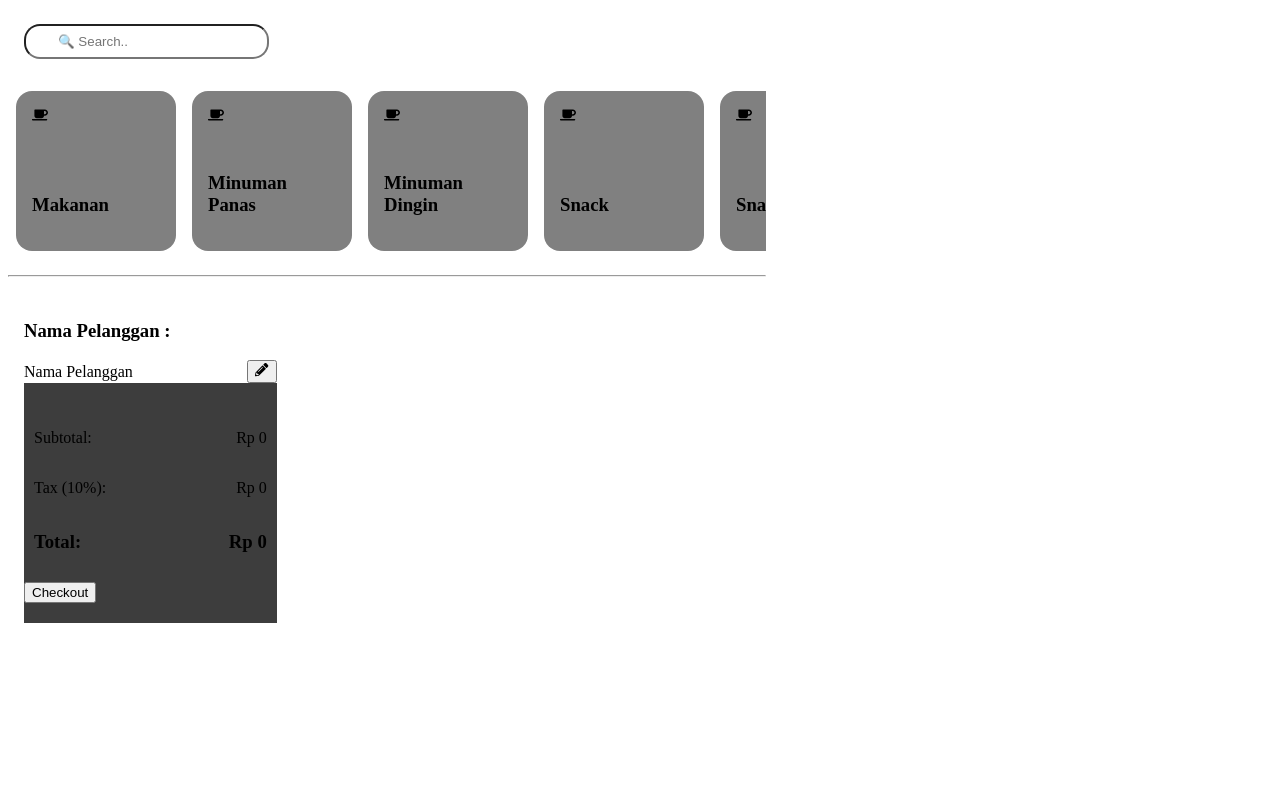
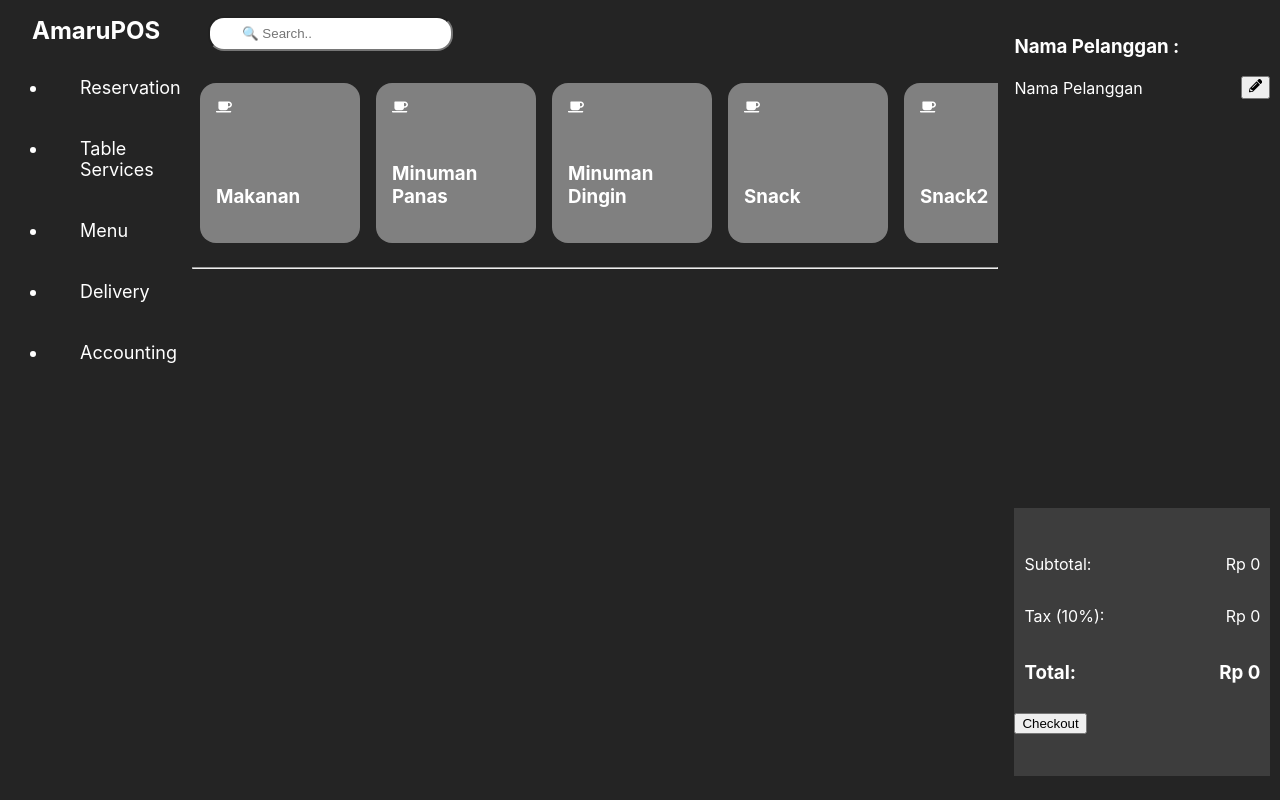
Before and after one commit to amarukael/amaruPOS-vite, a Next.js app: page /menu in a window 1280 px wide. Built offline with nearby package versions, Linux system fonts and the light colour scheme.

Commit message:
`Refactor menu page layout and components`

```diff
--- /dev/null
+++ b/src/components/layout/Layout.tsx
@@ -0,0 +1,18 @@
+import React from 'react';
+import NavSide from '../navside/NavSide';
+import style from './layout.module.css';
+
+interface LayoutProps {
+    children: React.ReactNode;
+}
+
+const Layout: React.FC<LayoutProps> = ({ children }) => {
+    return (
+        <div className={style.layout__container}>
+            <NavSide />
+            <main>{children}</main>
+        </div>
+    );
+};
+
+export default Layout;
--- /dev/null
+++ b/src/components/layout/layout.module.css
@@ -0,0 +1,24 @@
+:root {
+  font-family: Inter, system-ui, Avenir, Helvetica, Arial, sans-serif;
+  --primary-color: #242424;
+}
+
+body {
+  background-color: var(--primary-color);
+  color: #ffffff;
+  margin: 0px !important;
+  padding: 0px !important;
+}
+
+.layout__container {
+  display: flex;
+  flex-direction: row;
+  height: 99vh;
+  width: 100vw;
+  overflow: hidden;
+  margin: 0;
+  padding: 0;
+  -webkit-user-select: none;
+  -ms-user-select: none;
+  user-select: none;
+}
--- /dev/null
+++ b/src/pages/menu/Bill.tsx
@@ -0,0 +1,84 @@
+import React from "react";
+import styles from "./menu.module.css";
+import ItemBill from "@/components/itemsbill/ItemsBill";
+import { FaPencilAlt } from "react-icons/fa";
+
+interface MenuItem {
+    name: string;
+    price: number;
+    count: number;
+    timestamp: number;
+}
+
+interface BillProps {
+    billItems: MenuItem[];
+    total: number;
+    tax: number;
+    customerName: string;
+    onEditCustomerName: () => void;
+}
+
+const Bill: React.FC<BillProps> = ({ billItems, total, tax, customerName, onEditCustomerName }) => {
+    return (
+        <div className={styles.bill__menu}>
+            <div>
+                <h3>Nama Pelanggan :</h3>
+                <div className={styles.customer__name}>
+                    <span>{customerName}</span>
+                    <button onClick={onEditCustomerName}>
+                        <FaPencilAlt />
+                    </button>
+                </div>
+            </div>
+            <div className={styles.order}>
+                {billItems
+                    .sort((a, b) => b.timestamp - a.timestamp)
+                    .map((item, index) => (
+                        <ItemBill
+                            key={index}
+                            nameItem={item.name}
+                            priceItem={item.price}
+                            count={item.count}
+                        />
+                    ))}
+            </div>
+            <div className={styles.totalbill}>
+                <div className={styles.calculate}>
+                    <div className={styles.subtotal}>
+                        <p>Subtotal:</p>
+                        <p>
+                            {total.toLocaleString("id-ID", {
+                                style: "currency",
+                                currency: "IDR",
+                            }).replace(",00", "")}
+                        </p>
+                    </div>
+                    <div className={styles.subtotal}>
+                        <p>Tax (10%):</p>
+                        <p>
+                            {tax.toLocaleString("id-ID", {
+                                style: "currency",
+                                currency: "IDR",
+                            }).replace(",00", "")}
+                        </p>
+                    </div>
+                    <div className={styles.dashed_line}></div>
+                    <div className={styles.subtotal}>
+                        <h3>Total:</h3>
+                        <h3>
+                            {(total + tax).toLocaleString("id-ID", {
+                                style: "currency",
+                                currency: "IDR",
+                            }).replace(",00", "")}
+                        </h3>
+                    </div>
+                </div>
+                <div>
+                    <button>Checkout</button>
+                </div>
+            </div>
+        </div>
+    );
+};
+
+export default Bill;
--- /dev/null
+++ b/src/pages/menu/CategoryList.tsx
@@ -0,0 +1,33 @@
+import React from "react";
+import styles from "./menu.module.css";
+import { FaCoffee } from "react-icons/fa";
+
+interface CategoryListProps {
+    categories: string[];
+    onSelectCategory: (category: string) => void;
+}
+
+const CategoryList: React.FC<CategoryListProps> = ({ categories, onSelectCategory }) => {
+    return (
+        <div className={styles.menu__category}>
+            {categories.map((category, index) => (
+                <div
+                    className={styles.category__item}
+                    key={index}
+                    onClick={() => onSelectCategory(category)}
+                >
+                    <div className={styles.item__content}>
+                        <span className={styles.category__icon}>
+                            <FaCoffee />
+                        </span>
+                        <div>
+                            <h3>{category}</h3>
+                        </div>
+                    </div>
+                </div>
+            ))}
+        </div>
+    );
+};
+
+export default CategoryList;
--- /dev/null
+++ b/src/pages/menu/ItemList.tsx
@@ -0,0 +1,36 @@
+import React from "react";
+import styles from "./menu.module.css";
+import Items from "@/components/items/Items";
+
+interface MenuItem {
+    name: string;
+    price: number;
+    count: number;
+    order: number;
+    timestamp: number;
+}
+
+interface ItemListProps {
+    items: MenuItem[];
+    onIncrement: (index: number) => void;
+    onDecrement: (index: number) => void;
+}
+
+const ItemList: React.FC<ItemListProps> = ({ items, onIncrement, onDecrement }) => {
+    return (
+        <div className={styles.menu__items}>
+            {items.map((item, index) => (
+                <Items
+                    key={index}
+                    nameItem={item.name}
+                    priceItem={item.price}
+                    count={item.count}
+                    incrementCount={() => onIncrement(index)}
+                    decrementCount={() => onDecrement(index)}
+                />
+            ))}
+        </div>
+    );
+};
+
+export default ItemList;
--- a/src/pages/menu/index.tsx
+++ b/src/pages/menu/index.tsx
@@ -1,10 +1,10 @@
 import React, { useState, useEffect } from "react";
 import styles from "./menu.module.css";
-import { FaCoffee, FaPencilAlt } from "react-icons/fa";
 import data from "./data.json";
-import Items from "@/components/items/Items";
-import ItemBill from "@/components/itemsbill/ItemsBill";
-
+import Layout from "@/components/layout/Layout";
+import CategoryList from "./CategoryList";
+import ItemList from "./ItemList";
+import Bill from "./Bill";
 
 interface MenuItem {
     name: string;
@@ -102,111 +102,36 @@ const Menu: React.FC = () => {
             alert("Anda harus memasukkan nama!");
         }
     };
+
     return (
-        <>
+        <Layout>
+            <div className={styles.menu__container}>
                 <div className={styles.menu}>
                     <input
                         className={styles.searchbar}
                         type="text"
                         placeholder="🔍 Search.."
                     />
-                <div className={styles.menu__category}>
-                    {Object.keys(data).map((category, index) => (
-                        <div
-                            className={styles.category__item}
-                            key={index}
-                            onClick={() => setSelectedCategory(category)}
-                        >
-                            <div className={styles.item__content}>
-                                <span className={styles.category__icon}>
-                                    <FaCoffee />
-                                </span>
-                                <div>
-                                    <h3>{category}</h3>
+                    <CategoryList
+                        categories={Object.keys(data)}
+                        onSelectCategory={setSelectedCategory}
+                    />
+                    <hr className={styles.line} />
+                    <ItemList
+                        items={items}
+                        onIncrement={incrementCount}
+                        onDecrement={decrementCount}
+                    />
                 </div>
+                <Bill
+                    billItems={billItems}
+                    total={calculateTotal()}
+                    tax={calculateTax(calculateTotal())}
+                    customerName={name}
+                    onEditCustomerName={handleEditClick}
+                />
             </div>
-                        </div>
-                    ))}
-                </div>
-                <hr className={styles.line} />
-                <div className={styles.menu__items}>
-                    {items.map((item, index) => (
-                        <Items
-                            key={index}
-                            nameItem={item.name}
-                            priceItem={item.price}
-                            count={item.count}
-                            incrementCount={() => incrementCount(index)}
-                            decrementCount={() => decrementCount(index)}
-                        />
-                    ))}
-                </div>
-            </div>
-            <div className={styles.bill__menu}>
-                <div>
-                    <h3>Nama Pelanggan :</h3>
-                    <div className={styles.customer__name}>
-                        <span>{name}</span>
-                        <button onClick={handleEditClick}>
-                            <FaPencilAlt />
-                        </button>
-                    </div>
-                </div>
-                <div className={styles.order}>
-                    {billItems
-                        .sort((a, b) => b.timestamp - a.timestamp)
-                        .map((item, index) => (
-                            <ItemBill
-                                key={index}
-                                nameItem={item.name}
-                                priceItem={item.price}
-                                count={item.count}
-                            />
-                        ))}
-                </div>
-                <div className={styles.totalbill}>
-                    <div className={styles.calculate}>
-                        <div className={styles.subtotal}>
-                            <p>Subtotal:</p>
-                            <p>
-                                {calculateTotal()
-                                    .toLocaleString("id-ID", {
-                                        style: "currency",
-                                        currency: "IDR",
-                                    })
-                                    .replace(",00", "")}
-                            </p>
-                        </div>
-                        <div className={styles.subtotal}>
-                            <p>Tax (10%):</p>
-                            <p>
-                                {calculateTax(calculateTotal())
-                                    .toLocaleString("id-ID", {
-                                        style: "currency",
-                                        currency: "IDR",
-                                    })
-                                    .replace(",00", "")}
-                            </p>
-                        </div>
-                        <div className={styles.dashed_line}></div>
-                        <div className={styles.subtotal}>
-                            <h3>Total:</h3>
-                            <h3>
-                                {(calculateTotal() + calculateTax(calculateTotal()))
-                                    .toLocaleString("id-ID", {
-                                        style: "currency",
-                                        currency: "IDR",
-                                    })
-                                    .replace(",00", "")}
-                            </h3>
-                        </div>
-                    </div>
-                    <div>
-                        <button>Checkout</button>
-                    </div>
-                </div>
-            </div>
-        </>
+        </Layout>
     );
 };
 
--- a/src/pages/menu/menu.module.css
+++ b/src/pages/menu/menu.module.css
@@ -1,6 +1,15 @@
+.menu__container {
+  display: flex;
+  flex-direction: row;
+  justify-content: space-between;
+  margin: 0px;
+  padding: 0px;
+  width: 85vw;
+}
+
 .menu {
   height: 100%;
-  width: 60%;
+  width: 63vw;
 }
 
 .searchbar {
@@ -12,6 +21,7 @@
 .menu__category {
   display: flex;
   overflow: auto;
+  scrollbar-width: none;
 }
 
 .category__item {
@@ -33,10 +43,9 @@
 }
 
 .menu__items {
-  width: 100%;
   overflow: auto;
-  height: fit-content;
-  max-height: 65%;
+  scrollbar-width: none;
+  max-height: 55vh;
   display: flex;
   flex-wrap: wrap;
   flex-direction: row;
@@ -76,8 +85,8 @@
 }
 
 .bill__menu {
-  height: 100%;
-  width: 20%;
+  height: 95vh;
+  min-width: 20vw;
   margin: 1rem 1rem;
   margin-bottom: 0 !important;
   display: flex;
@@ -93,6 +102,7 @@
 .order {
   max-height: 50%;
   overflow: auto;
+  scrollbar-width: none;
 }
 
 .itembill {
```
Lines whose indentation alone changed are shown as unchanged.
